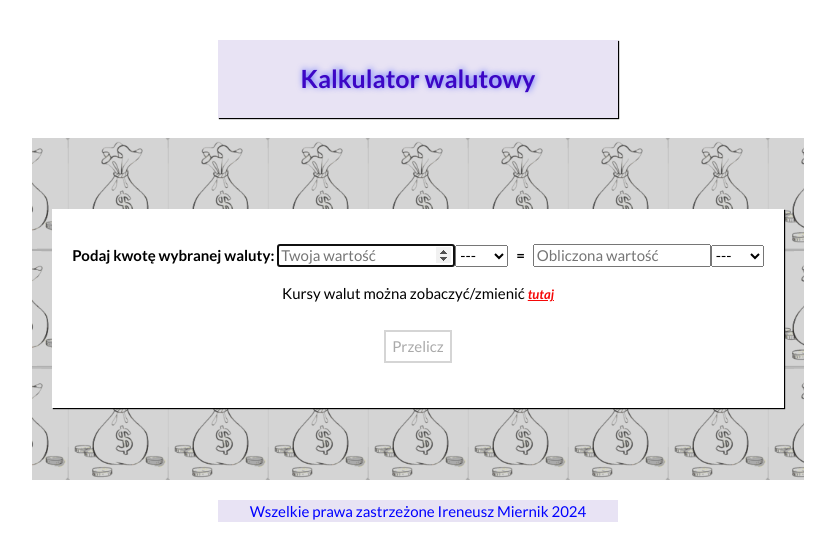
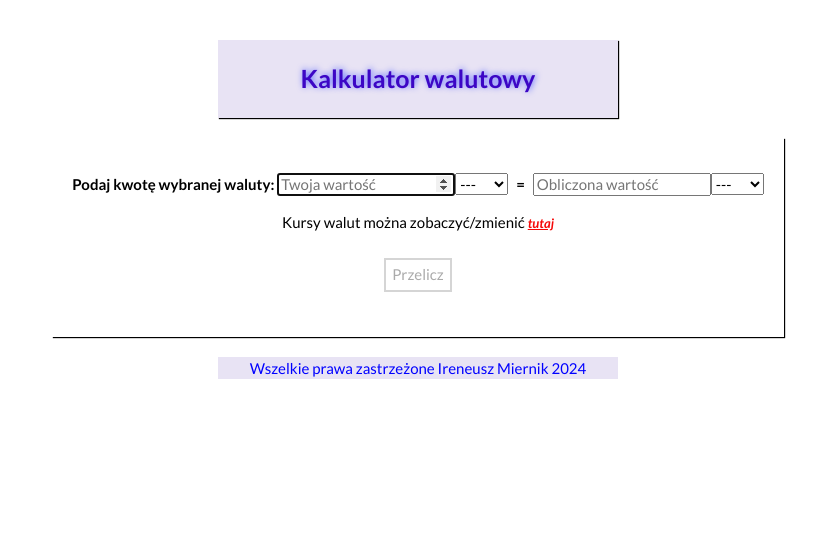
Before and after one commit to irekmiernik/currency-conventer-react, a React (Create React App) app: page / in a window 1280 px wide. Shown: the top 560 px of the page, without its empty margins (222-1057 px from the left). Built offline with nearby package versions, Linux system fonts and the light colour scheme.

Commit message:
Moving components to this which they used them

```diff
--- a/src/App.js
+++ b/src/App.js
@@ -1,10 +1,10 @@
 import { useState } from "react";
-import Header from "./Header";
-import Footer from "./Footer";
+import Header from "./Container/Header";
+import Footer from "./Container/Footer";
 import Container from "./Container";
-import Calculator from "./Calculator";
-import Curriencies from "./Curriencies";
-import Rates from "./Rates";
+import Calculator from "./Container/Calculator";
+import Curriencies from "./Container/Curriencies";
+import Rates from "./Container/Rates";
 
 const initialRatesTable = [
   { id: 0, curriency: "---", rate: 0.00 },
@@ -37,9 +37,8 @@ export default function App() {
   };
 
   return (
-    <>
+    <Container>
       <Header title="Kalkulator walutowy" />
-      <Container>
       {screen
         ? <Rates curriencies={<Curriencies ratesTable={ratesTable} />} toggleScreen={toggleScreen}
           getRateTable={getRateTable} saveRate={saveRate} />
@@ -47,8 +46,7 @@ export default function App() {
         : <Calculator curriencies={<Curriencies ratesTable={ratesTable} />} toggleScreen={toggleScreen}
           getRateTable={getRateTable} />
       }
+      <Footer date="2024" />
     </Container>
-      <Footer date="2024" />
-    </>
   );
 }
--- a/src/Container/index.js
+++ b/src/Container/index.js
@@ -1,7 +1,5 @@
-import "./style.css";
-
 const Container = ({ children }) => (
-  <div className="container">
+  <div>
     {children}
   </div>
 );
```
Also changed, not shown: src/Container/Calculator/index.js (renamed from src/Calculator/index.js), src/Container/Calculator/style.css (renamed from src/Calculator/style.css), src/Container/Curriencies/index.js (renamed from src/Curriencies/index.js), src/Container/Footer/index.js (renamed from src/Footer/index.js), src/Container/Footer/style.css (renamed from src/Footer/style.css), src/Container/Header/index.js (renamed from src/Header/index.js), src/Container/Header/style.css (renamed from src/Header/style.css), src/Container/Rates/index.js (renamed from src/Rates/index.js). Lines whose indentation alone changed are shown as unchanged.
